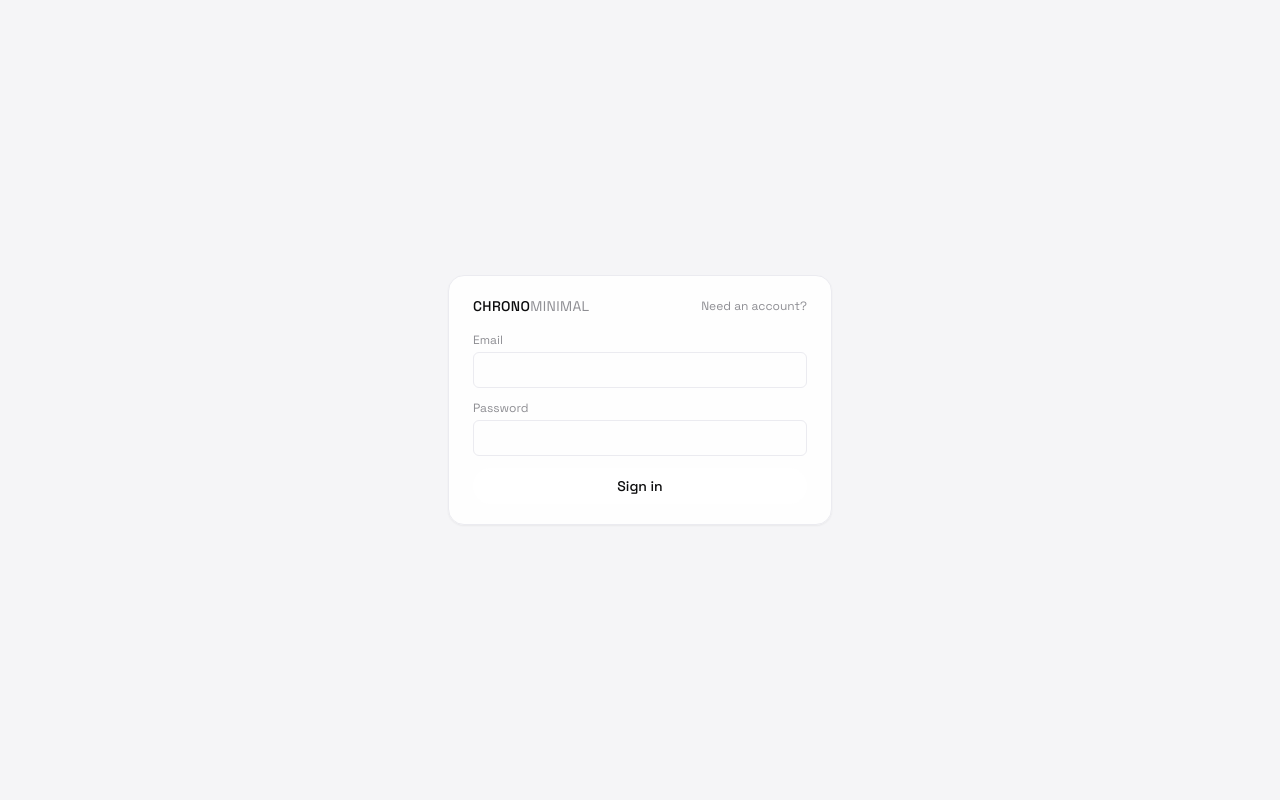
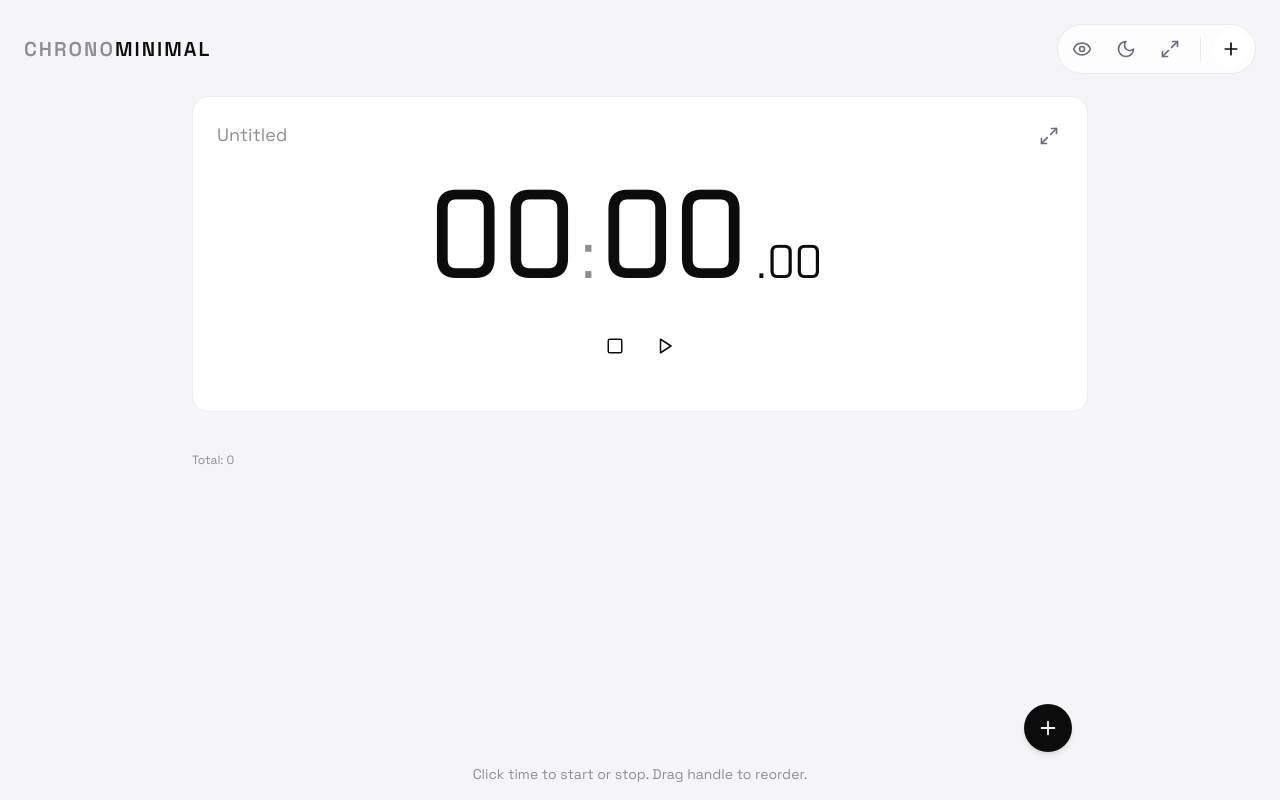
Before and after one commit to bappygolder/minimal-stopwatch, a Next.js app: page / in a window 1280 px wide. Built offline with nearby package versions, Linux system fonts and the light colour scheme; no server answers.

Commit message:
Remove Supabase and use localStorage-only persistence

```diff
--- a/app/layout.tsx
+++ b/app/layout.tsx
@@ -1,9 +1,36 @@
 import "./globals.css";
 import type { ReactNode } from "react";
 
+const themeScript = `
+  (function() {
+    try {
+      var stored = window.localStorage.getItem('chrono-theme');
+      var theme = (stored === 'light' || stored === 'dark')
+        ? stored
+        : (window.matchMedia && window.matchMedia('(prefers-color-scheme: dark)').matches
+            ? 'dark'
+            : 'light');
+
+      if (theme === 'dark') {
+        document.documentElement.classList.add('dark');
+      } else {
+        document.documentElement.classList.remove('dark');
+      }
+    } catch (e) {
+      // fail silently – theme will be corrected on client
+    }
+  })();
+`;
+
 export default function RootLayout({ children }: { children: ReactNode }) {
   return (
-    <html lang="en">
+    <html lang="en" suppressHydrationWarning>
+      <head>
+        <script
+          // This runs before React hydration to avoid a flash of the wrong theme.
+          dangerouslySetInnerHTML={{ __html: themeScript }}
+        />
+      </head>
       <body className="bg-chrono-bg-page text-foreground antialiased">
         {children}
       </body>
--- a/app/page.tsx
+++ b/app/page.tsx
@@ -1,12 +1,7 @@
 "use client";
 
 import StopwatchApp from "@/features/stopwatch/components/stopwatch-app";
-import { AuthGate } from "@/features/auth/auth-gate";
 
 export default function Page() {
-  return (
-    <AuthGate>
-      {({ user }) => <StopwatchApp userId={user?.id ?? null} />}
-    </AuthGate>
-  );
+  return <StopwatchApp />;
 }
--- a/features/auth/auth-gate.tsx
+++ b/features/auth/auth-gate.tsx
@@ -1,157 +1,13 @@
 'use client';
 
-import { useEffect, useState, type ReactNode } from "react";
-import type { User } from "@supabase/supabase-js";
-import { supabase } from "@/lib/supabase-client";
-import { Card } from "@/components/ui/card";
-import { Input } from "@/components/ui/input";
-import { Button } from "@/components/ui/button";
+import type { ReactNode } from "react";
 
 export type AuthGateProps = {
-  children: (props: { user: User | null }) => ReactNode;
+  children: ReactNode;
 };
 
 export function AuthGate({ children }: AuthGateProps) {
-  const [user, setUser] = useState<User | null>(null);
-  const [loading, setLoading] = useState(true);
-  const [mode, setMode] = useState<"sign-in" | "sign-up">("sign-in");
-  const [email, setEmail] = useState("");
-  const [password, setPassword] = useState("");
-  const [submitting, setSubmitting] = useState(false);
-  const [error, setError] = useState<string | null>(null);
-
-  // If Supabase is not configured yet, skip auth gating so the
-  // app still works in local/demo mode.
-  const supa = supabase;
-
-  useEffect(() => {
-    if (!supa) {
-      setLoading(false);
-      return;
-    }
-
-    const setup = async () => {
-      const { data, error } = await supa.auth.getSession();
-      if (!error) {
-        setUser(data.session?.user ?? null);
-      }
-      setLoading(false);
-    };
-
-    void setup();
-
-    const { data } = supa.auth.onAuthStateChange((_event: any, session: any) => {
-      setUser(session?.user ?? null);
-    });
-
-    return () => {
-      data.subscription.unsubscribe();
-    };
-  }, [supa]);
-
-  const handleSubmit = async (event: React.FormEvent) => {
-    event.preventDefault();
-    if (!supa) return;
-
-    setSubmitting(true);
-    setError(null);
-
-    try {
-      if (mode === "sign-in") {
-        const { error } = await supa.auth.signInWithPassword({
-          email,
-          password,
-        });
-        if (error) throw error;
-      } else {
-        const { error } = await supa.auth.signUp({
-          email,
-          password,
-        });
-        if (error) throw error;
-      }
-    } catch (err: any) {
-      setError(err?.message ?? "Authentication failed");
-    } finally {
-      setSubmitting(false);
-    }
-  };
-
-  if (!supa) {
-    // Env not set yet – render children without auth.
-    return <>{children({ user: null })}</>;
-  }
-
-  if (loading) {
-    return (
-      <div className="h-screen bg-chrono-bg-page flex items-center justify-center">
-        <span className="text-chrono-fg-muted text-sm">Loading...</span>
-      </div>
-    );
-  }
-
-  if (!user) {
-    return (
-      <div className="h-screen bg-chrono-bg-page flex items-center justify-center px-4">
-        <Card className="w-full max-w-sm px-6 py-5 bg-card/90">
-          <div className="mb-4 flex items-center justify-between">
-            <h2 className="text-sm font-medium text-foreground tracking-wide uppercase">
-              Chrono<span className="font-normal text-chrono-fg-muted">Minimal</span>
-            </h2>
-            <button
-              type="button"
-              onClick={() => setMode(mode === "sign-in" ? "sign-up" : "sign-in")}
-              className="text-xs text-chrono-fg-muted hover:text-foreground underline-offset-4 hover:underline"
-            >
-              {mode === "sign-in" ? "Need an account?" : "Have an account?"}
-            </button>
-          </div>
-
-          <form onSubmit={handleSubmit} className="space-y-3">
-            <div className="space-y-1">
-              <label className="block text-xs text-chrono-fg-muted">Email</label>
-              <Input
-                type="email"
-                autoComplete="email"
-                required
-                value={email}
-                onChange={(e) => setEmail(e.target.value)}
-              />
-            </div>
-
-            <div className="space-y-1">
-              <label className="block text-xs text-chrono-fg-muted">Password</label>
-              <Input
-                type="password"
-                autoComplete={mode === "sign-in" ? "current-password" : "new-password"}
-                required
-                value={password}
-                onChange={(e) => setPassword(e.target.value)}
-              />
-            </div>
-
-            {error && (
-              <p className="text-xs text-red-500 mt-1">{error}</p>
-            )}
-
-            <Button
-              type="submit"
-              disabled={submitting}
-              className="w-full mt-2"
-            >
-              {submitting
-                ? mode === "sign-in"
-                  ? "Signing in..."
-                  : "Signing up..."
-                : mode === "sign-in"
-                  ? "Sign in"
-                  : "Sign up"}
-            </Button>
-          </form>
-        </Card>
-      </div>
-    );
-  }
-
-  return <>{children({ user })}</>;
+  // Supabase auth has been removed; this component now simply
+  // renders its children without any gating.
+  return <>{children}</>;
 }
--- a/features/stopwatch/components/stopwatch-app.tsx
+++ b/features/stopwatch/components/stopwatch-app.tsx
@@ -5,13 +5,8 @@ import { Eye, EyeOff, Maximize2, Minimize2, Plus, Moon, Sun } from "lucide-react
 import type { Timer } from "@/features/stopwatch/types";
 import TimerCard from "@/features/stopwatch/components/timer-card";
 import CompactTimerCard from "@/features/stopwatch/components/compact-timer-card";
-import { supabase } from "@/lib/supabase-client";
 
-type StopwatchAppProps = {
-  userId?: string | null;
-};
-
-export default function StopwatchApp({ userId }: StopwatchAppProps) {
+export default function StopwatchApp() {
   const [timers, setTimers] = useState<Timer[]>([
     {
       id: 1,
@@ -27,7 +22,6 @@ export default function StopwatchApp({ userId }: StopwatchAppProps) {
   const [primaryId, setPrimaryId] = useState<number | null>(1);
   const [theme, setTheme] = useState<"light" | "dark">("light");
   const containerRef = useRef<HTMLDivElement | null>(null);
-  const supa = supabase;
 
   const hasRunningTimer = useMemo(
     () => timers.some((timer) => timer.isRunning),
@@ -64,76 +58,41 @@ export default function StopwatchApp({ userId }: StopwatchAppProps) {
     };
   }, [hasRunningTimer]);
 
-  // Load persisted timers for this user from Supabase (if configured)
+  // Load persisted timers from localStorage on first mount
   useEffect(() => {
-    if (!supa || !userId) return;
+    if (typeof window === "undefined") return;
 
-    let cancelled = false;
+    try {
+      const raw = window.localStorage.getItem("chrono-timers-v1");
+      if (!raw) return;
 
-    const load = async () => {
-      try {
-        const { data, error } = await (supa
-          .from("timer_states")
-          .select("timers, primary_id")
-          .eq("user_id", userId)
-          .maybeSingle() as any);
+      const parsed = JSON.parse(raw) as {
+        timers?: Timer[];
+        primaryId?: number | null;
+      };
 
-        if (error) {
-          console.error("Failed to load timers from Supabase", error);
-          return;
-        }
-
-        if (!data) {
-          // No state yet – seed with current in-memory timers
-          await supa.from("timer_states").insert({
-            user_id: userId,
-            timers,
-            primary_id: primaryId,
-          });
-          return;
-        }
-
-        if (!cancelled && data.timers) {
-          const remoteTimers = data.timers as Timer[];
-          setTimers(remoteTimers);
-          const remotePrimary =
-            (data as any).primary_id ?? remoteTimers[0]?.id ?? null;
-          setPrimaryId(remotePrimary);
+      if (Array.isArray(parsed.timers) && parsed.timers.length > 0) {
+        setTimers(parsed.timers);
+        setPrimaryId(
+          parsed.primaryId ?? parsed.timers[0]?.id ?? primaryId,
+        );
       }
     } catch (error) {
-        console.error("Failed to initialize timers from Supabase", error);
+      console.error("Failed to read timers from localStorage", error);
     }
-    };
+  }, []);
 
-    void load();
+  // Persist timers to localStorage whenever they change
+  useEffect(() => {
+    if (typeof window === "undefined") return;
 
-    return () => {
-      cancelled = true;
-    };
-    // eslint-disable-next-line react-hooks/exhaustive-deps
-  }, [supa, userId]);
-
-  // Persist timers whenever they change for an authenticated user
-  useEffect(() => {
-    if (!supa || !userId) return;
-
-    const persist = async () => {
     try {
-        await supa.from("timer_states").upsert(
-          {
-            user_id: userId,
-            timers,
-            primary_id: primaryId,
-          },
-          { onConflict: "user_id" },
-        );
+      const payload = JSON.stringify({ timers, primaryId });
+      window.localStorage.setItem("chrono-timers-v1", payload);
     } catch (error) {
-        console.error("Failed to persist timers to Supabase", error);
+      console.error("Failed to save timers to localStorage", error);
     }
-    };
-
-    void persist();
-  }, [supa, userId, timers, primaryId]);
+  }, [timers, primaryId]);
 
   // Initialize theme from localStorage or system preference
   useEffect(() => {
--- a/lib/supabase-client.ts
+++ b/lib/supabase-client.ts
@@ -1,16 +1,4 @@
-import { createClient } from "@supabase/supabase-js";
+// Supabase has been removed from this project.
+// This stub is kept so that any lingering imports compile without errors.
 
-const supabaseUrl = process.env.NEXT_PUBLIC_SUPABASE_URL;
-const supabaseAnonKey = process.env.NEXT_PUBLIC_SUPABASE_ANON_KEY;
-
-if (!supabaseUrl || !supabaseAnonKey) {
-  // We intentionally do not throw here so the rest of the UI can still render
-  // without Supabase. The owner will provide the correct env values.
-  console.warn(
-    "Supabase environment variables are not set. NEXT_PUBLIC_SUPABASE_URL and NEXT_PUBLIC_SUPABASE_ANON_KEY are required for auth and persistence.",
-  );
-}
-
-export const supabase = supabaseUrl && supabaseAnonKey
-  ? createClient(supabaseUrl, supabaseAnonKey)
-  : null;
+export const supabase = null;
--- a/package.json
+++ b/package.json
@@ -14,8 +14,7 @@
     "react-dom": "18.2.0",
     "lucide-react": "^0.441.0",
     "clsx": "^2.1.0",
-    "tailwind-merge": "^2.2.0",
-    "@supabase/supabase-js": "^2.49.1"
+    "tailwind-merge": "^2.2.0"
   },
   "devDependencies": {
     "@types/node": "^20.0.0",
```
Also changed, not shown: 2 other files (tests, documents, lock files or other folders). Lines whose indentation alone changed are shown as unchanged.
